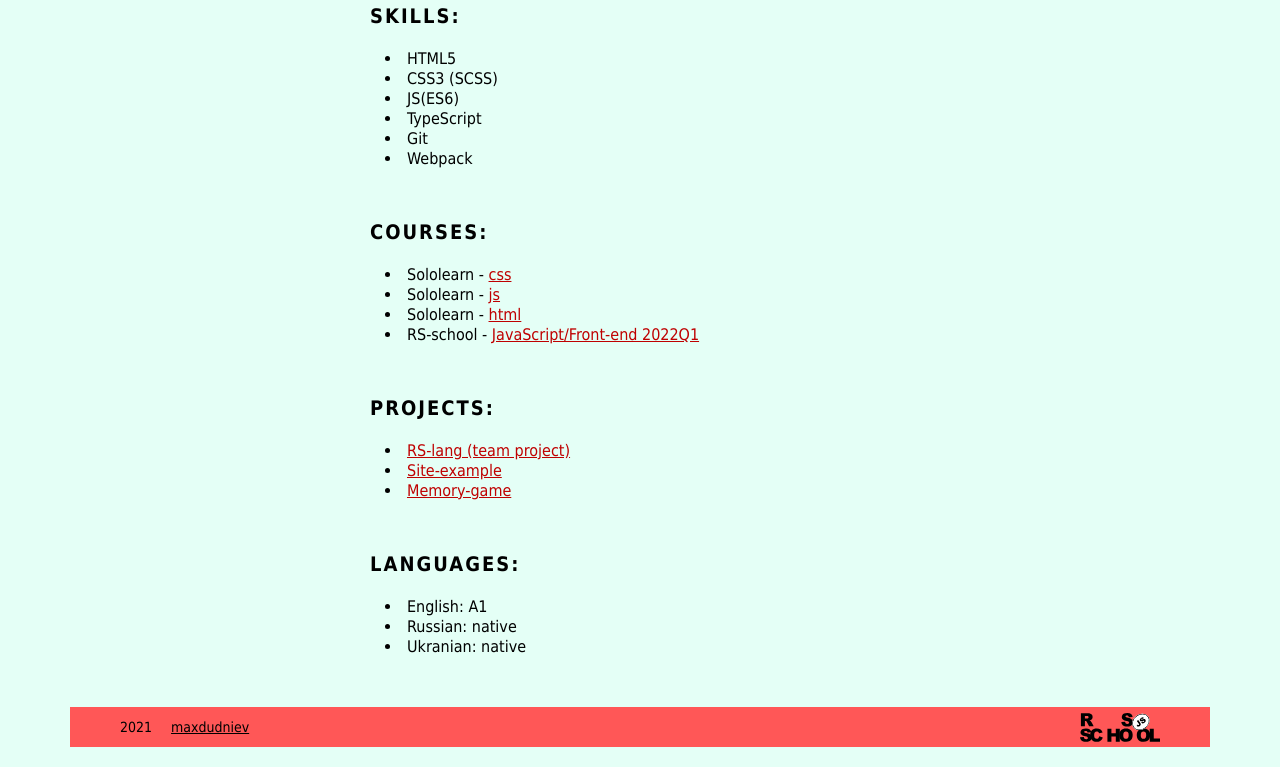
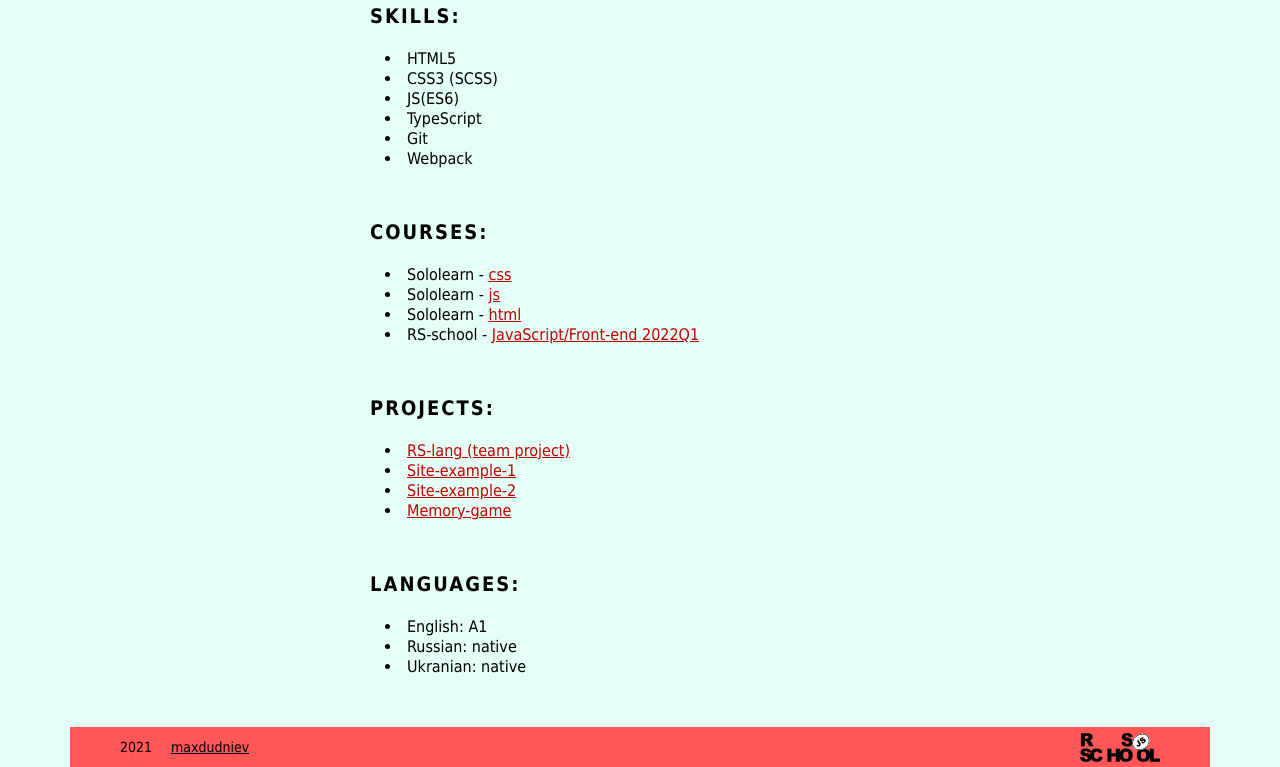
Before and after one commit to maks-1987/rsschool-cv, a plain HTML site: page index.html in a window 1280 px wide. Shown: the part 730-1497 px from the top of the page. Drawn offline with Linux system fonts and the light colour scheme.

Commit message:
add link to site-example
link to site-example

```diff
--- a/index.html
+++ b/index.html
@@ -120,7 +120,8 @@
                 <ul class="courses">
                   <!-- <li><a class="links" target="_blank" href="https://maks-1987.github.io/rsschool-cv/">Rsschool-cv</a></li> -->
                   <li><a class="links" target="_blank" href="https://verdant-lamington-2afc47.netlify.app/">RS-lang (team project)</a></li>
-                  <li><a class="links" target="_blank" href="https://maks-1987.github.io/gh_page_portfolio/">Site-example</a></li>
+                  <li><a class="links" target="_blank" href="https://maks-1987.github.io/proj_review/">Site-example-1</a></li>
+                  <li><a class="links" target="_blank" href="https://maks-1987.github.io/gh_page_portfolio/">Site-example-2</a></li>
                   <li><a class="links" target="_blank" href="https://maks-1987.github.io/JS_memory_game/">Memory-game</a></li>
                 </ul>
               </div>
```
